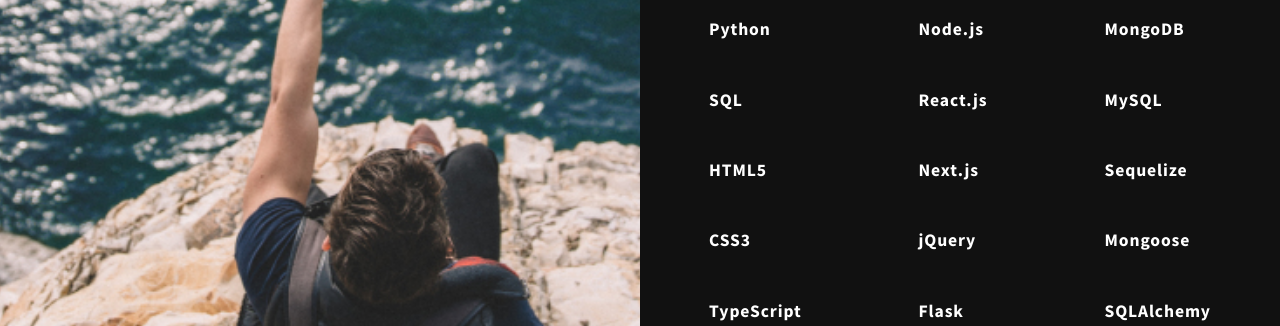
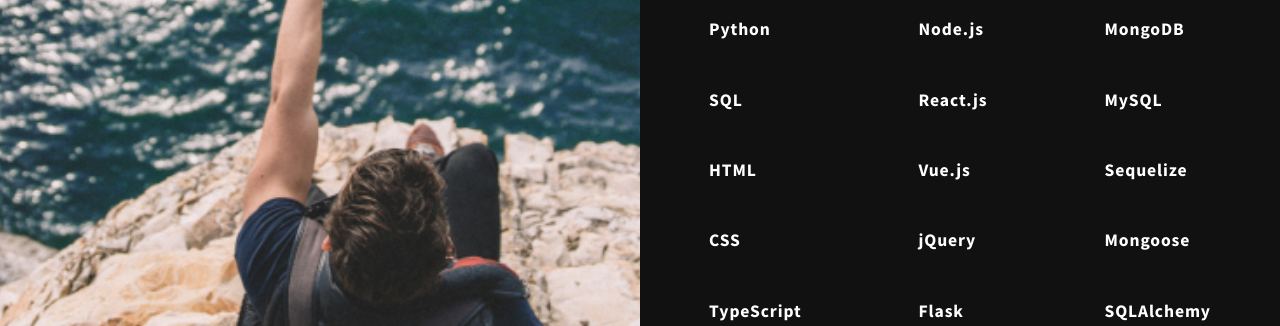
Before and after one commit to jimmygranadino/portfolio-react, a React (Create React App) app: page / in a window 1280 px wide. Shown: the part 900-1226 px from the top of the page. Built offline with nearby package versions, Linux system fonts and the light colour scheme; a web font is replaced by a local one.

Commit message:
skills adj

```diff
--- a/src/components/Skills.jsx
+++ b/src/components/Skills.jsx
@@ -15,8 +15,8 @@ const Skills = () => {
                         <li>JavaScript</li>
                         <li>Python</li>
                         <li>SQL</li>
-                        <li>HTML5</li>
-                        <li>CSS3</li>
+                        <li>HTML</li>
+                        <li>CSS</li>
                         <li>TypeScript</li>
                     </ul>
                 </p>
@@ -29,7 +29,7 @@ const Skills = () => {
                         <li>Express</li>
                         <li>Node.js</li>
                         <li>React.js</li>
-                        <li>Next.js</li>
+                        <li>Vue.js</li>
                         <li>jQuery</li>
                         <li>Flask</li>
                     </ul>
```
